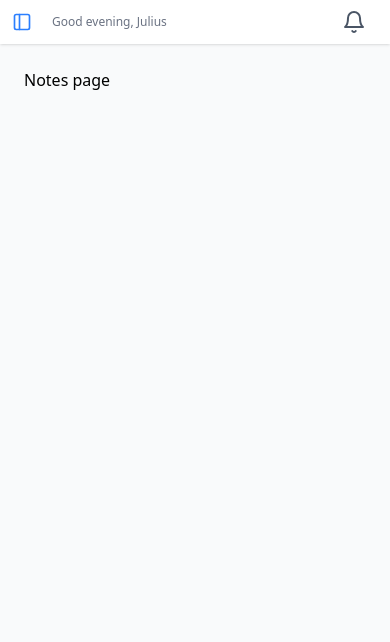
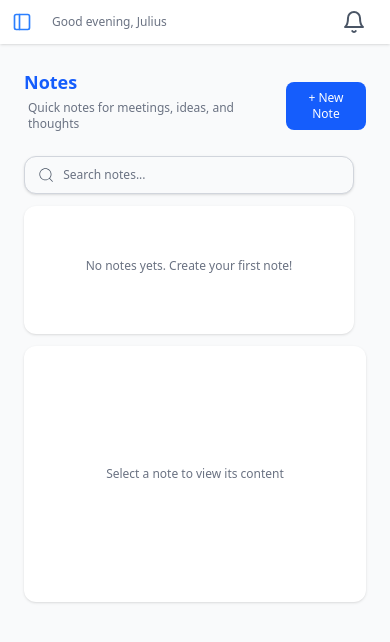
Before and after one commit to juliusmwas/KaziHub, a React (Vite) app: page /notes in a window 390 px wide. Shown: the top 642 px of the page. Built offline with nearby package versions, Linux system fonts and the light colour scheme.

Commit message:
Added a Responsive Notes Page

```diff
--- a/src/Components/Pages/Notes.jsx
+++ b/src/Components/Pages/Notes.jsx
@@ -1,8 +1,36 @@
+import { CiSearch } from "react-icons/ci";
+
 
 export default function Notes () {
     return(
         <div>
-            <h1>Notes page</h1>
+            <div className="flex items-center justify-between">
+                <div>
+                    <h1 className=" flex items-center  gap-3 text-lg text-blue-600 font-bold lg:text-2xl">Notes</h1>
+                    <p className="text-xs font-normal p-1 text-gray-500">Quick notes for meetings, ideas, and thoughts</p>
+                </div>
+                <button className="bg-blue-600 mt-2 text-white flex gap-4  items-center font-medium text-xs lg:text-sm rounded-lg p-2 cursor-pointer hover:bg-blue-500">+ New Note</button>
+            </div>
+
+            <div className="mt-5 grid lg:grid-cols-3 gap-3 grid-cols-1">
+                <div className="gap-4 col-span-1">
+                    <div className=" flex items-center  bg-gray-50 border-1 border-gray-300 rounded-xl px-3  py-2  shadow-sm">
+                        <CiSearch className="text-gray-600 text-xl mr-2" />
+                        <input
+                            type="text"
+                            placeholder="Search notes..."
+                            className="bg-transparent outline-none w-full placeholder-gray-500 text-gray-700 text-xs font-normal"
+                            />
+                    </div>
+                    <div className="bg-white col-span-2 grid justify-items-center  w-full h-32 mt-3 shadow-sm rounded-xl">
+                        <p className="text-xs font-normal  text-gray-500 pt-13">No notes yets. Create your first note!</p>
+                    </div>
+                </div>
+
+                <div className="bg-white col-span-2 grid justify-items-center  h-64 shadow-sm rounded-xl">
+                    <p className="text-xs font-normal  text-gray-500 pt-30">Select a note to view its content</p>
+                </div>
+            </div>
         </div>
     );
 }
```
